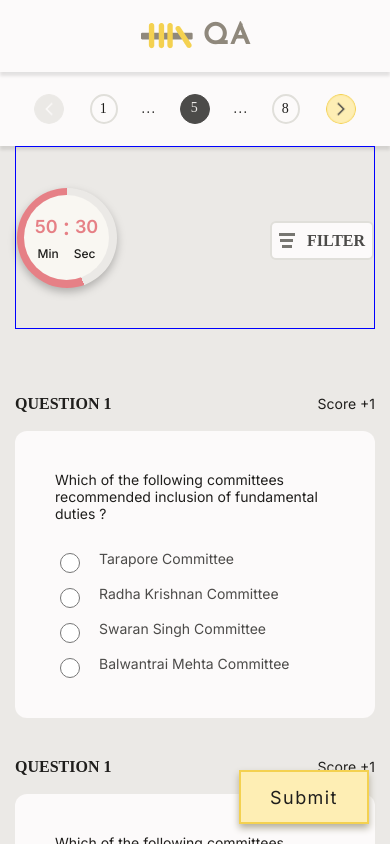
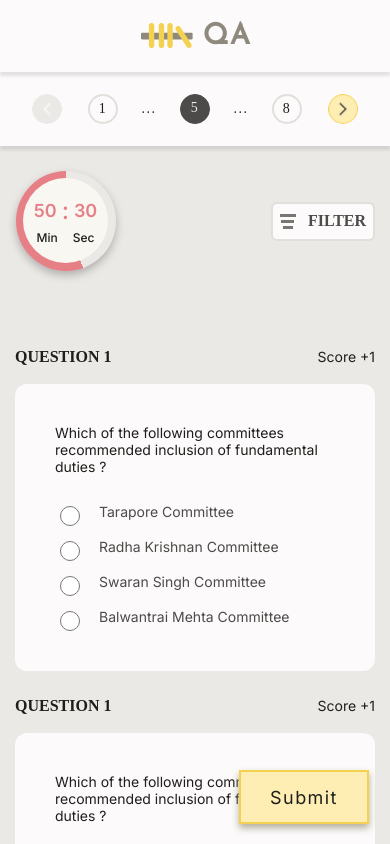
Before and after one commit to Rani-rathod/mcq-test-portal, a Next.js app: page /McqComponent in a window 390 px wide. Shown: the top 844 px of the page. Built offline with nearby package versions, Linux system fonts and the light colour scheme.

Commit message:
some changes on desktop and mobile view

```diff
--- a/app/McqComponent/Container.css
+++ b/app/McqComponent/Container.css
@@ -13,7 +13,7 @@
         /* width: 315px; */
         /* border: 2px solid blue; */
         margin: auto;
-        margin-top: 40px;
+        margin-top: 26px;
         margin-bottom: 16px;
     }
 }
--- a/app/McqComponent/filter.css
+++ b/app/McqComponent/filter.css
@@ -65,7 +65,7 @@
 
 
 .filter {
-    width: 284px;
+    /* width: 284px; */
     height: 375px;
     border: 1px dashed #777671;
     position: relative;
@@ -105,15 +105,20 @@
 
 
 .timerfilter-container{
-    border: 1px solid blue;
+    /* border: 1px solid blue; */
+    width: 284px;
 
 }
 
-/* @media (max-width: 576px) {
-    .timerfilter-container{
-        height: 181px;
+@media (max-width: 576px) {
+    .timerfilter-container {
+        display: flex;
+        justify-content: space-between;
+        align-items: center;
+        width: 100%;
+        /* padding: 10px; */
     }
-} */
+}
 
 
 @media (max-width: 576px) {
@@ -127,7 +132,7 @@
     align-items: center;
     justify-content: center;
     /* margin-left: 234px; */
-    margin-top: 47px;
+    /* margin-top: 47px; */
 
 }
 
--- a/app/McqComponent/pagination.css
+++ b/app/McqComponent/pagination.css
@@ -114,7 +114,7 @@
 
 .pageNo {
     border: 2px solid #E0DFDA;
-    width: 28px;
+    width: 30px;
     font-size: 14px;
     /* display: flex; */
     align-items: center;
--- a/app/McqComponent/style.css
+++ b/app/McqComponent/style.css
@@ -250,21 +250,12 @@ body {
     .mobile-view {
         display: block;
         /* margin-top: 20px; */
-        padding: 27px 0px 0px 0px;
+        /* padding: 27px 0px 0px 0px; */
         display: flex;
-        height: 181px;
-        /* align-items: center; */
+        height: 150px;
+        align-items: center;
         justify-content: space-between;
 
 
     }
 }
-
-@media (max-width: 576px) {
-    .timerfilter-container {
-        display: flex;
-        justify-content: space-between;
-        align-items: center;
-        /* padding: 10px; */
-    }
-}
--- a/app/SubmitComponent/SubmitComponent.css
+++ b/app/SubmitComponent/SubmitComponent.css
@@ -76,6 +76,7 @@ body{
     border: 2px solid  #F4D150;
     background-color:  #FEEEB4;
     box-shadow: 0px 4px 7px 0px #B3AE9C;
+    cursor: pointer;
 
 
 }
--- a/app/globals.css
+++ b/app/globals.css
@@ -238,6 +238,8 @@ body {
         width: 159px;
         margin-left: 80px;
         margin-right: 81px;
+        cursor: pointer;
+
     }
 
 }
```
